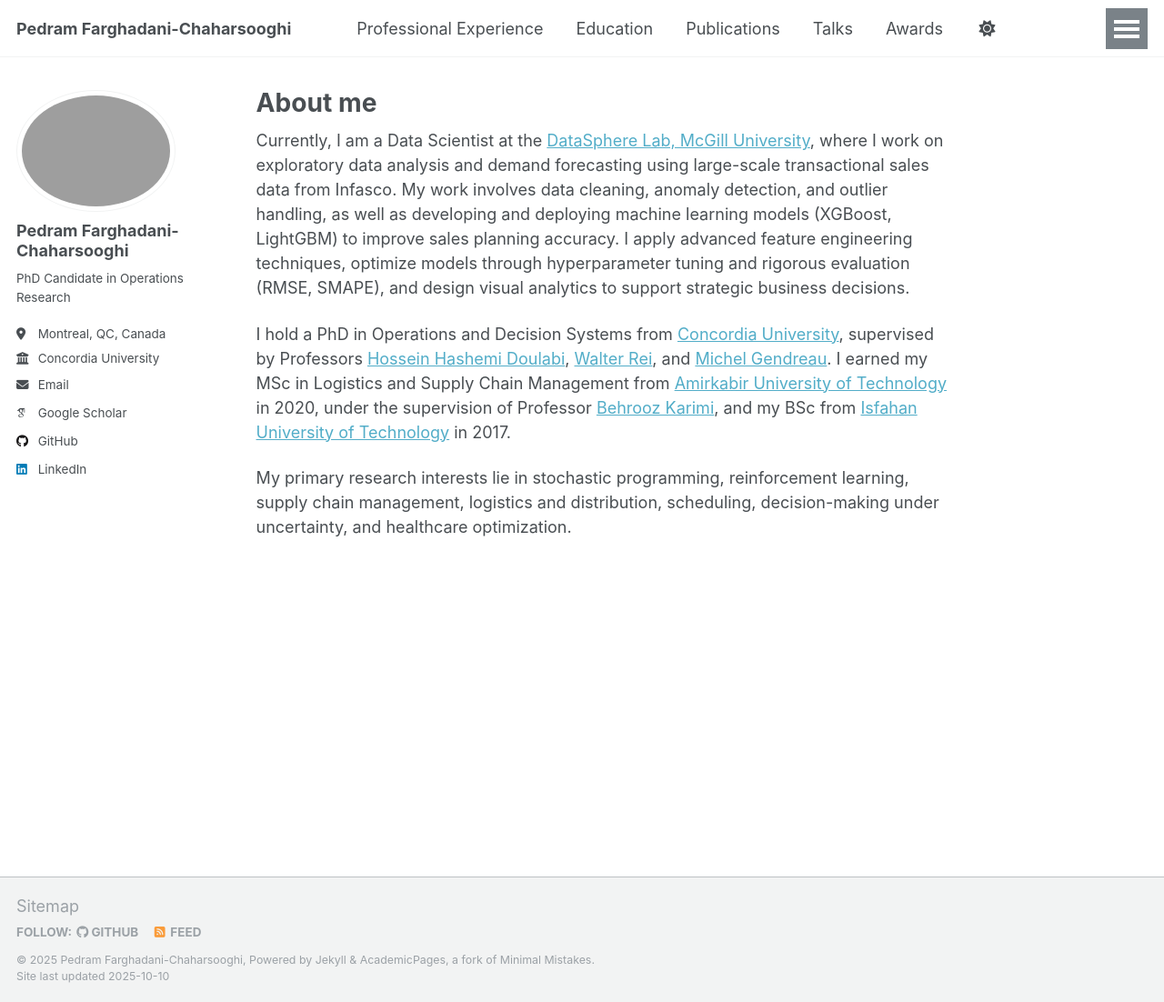
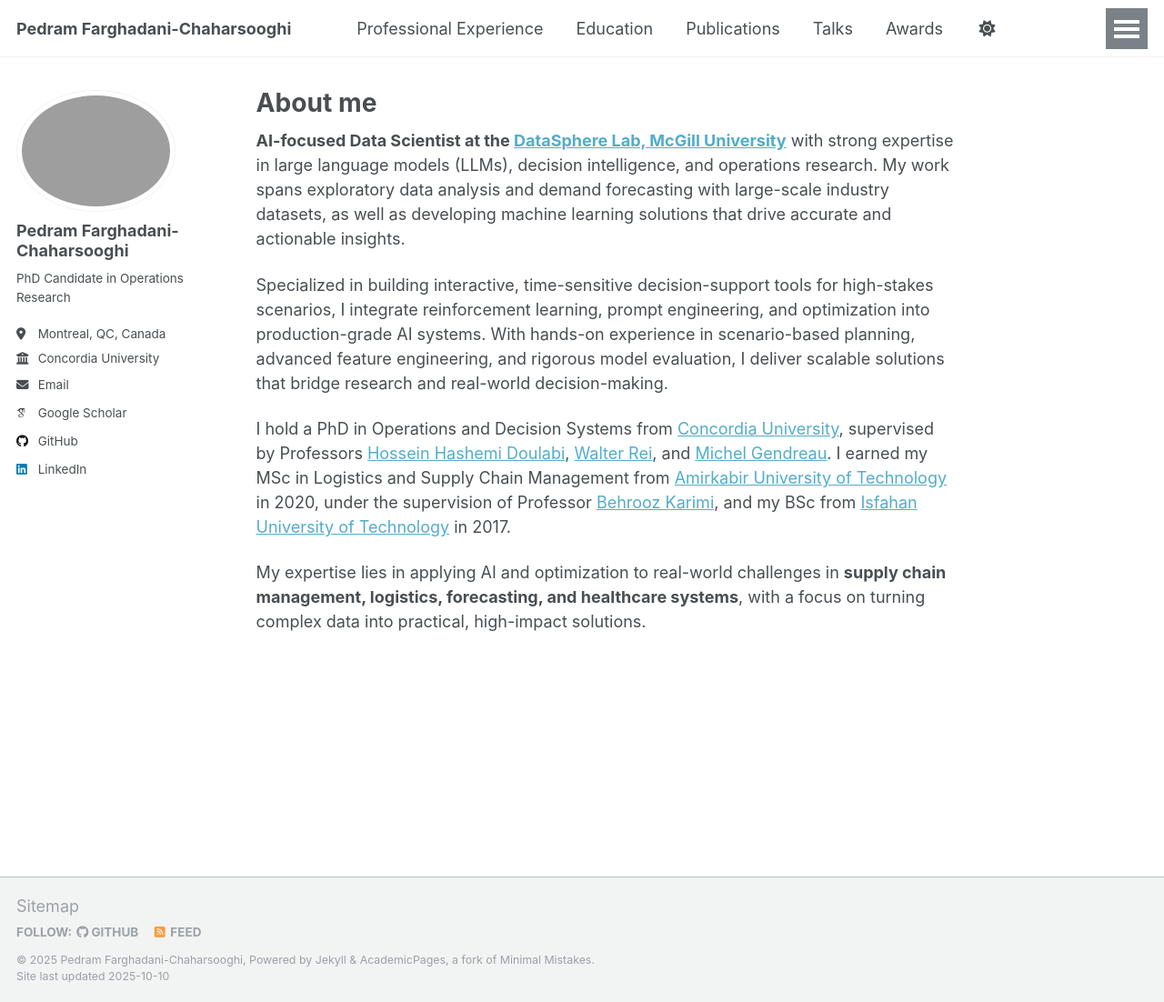
Before and after one commit to Pedram-Fdi/Pedram-Fdi.github.io, a Jekyll site: the page built from _pages/about.md, in a window 1280 px wide and 1102 px high. Shown: the whole window at 91% size. Built offline with Jekyll 4.4.1, drawn with Linux system fonts in a browser that asks for light colours; some web fonts are replaced.

Commit message:
Update about.md

```diff
--- a/_pages/about.md
+++ b/_pages/about.md
@@ -7,8 +7,10 @@ redirect_from:
   - /about.html
 ---
 
-Currently, I am a Data Scientist at the [DataSphere Lab, McGill University](https://www.mcgill.ca/bensadoun-school/data-sphere-lab), where I work on exploratory data analysis and demand forecasting using large-scale transactional sales data from Infasco. My work involves data cleaning, anomaly detection, and outlier handling, as well as developing and deploying machine learning models (XGBoost, LightGBM) to improve sales planning accuracy. I apply advanced feature engineering techniques, optimize models through hyperparameter tuning and rigorous evaluation (RMSE, SMAPE), and design visual analytics to support strategic business decisions.
+**AI-focused Data Scientist at the [DataSphere Lab, McGill University](https://www.mcgill.ca/bensadoun-school/data-sphere-lab)** with strong expertise in large language models (LLMs), decision intelligence, and operations research. My work spans exploratory data analysis and demand forecasting with large-scale industry datasets, as well as developing machine learning solutions that drive accurate and actionable insights.
+
+Specialized in building interactive, time-sensitive decision-support tools for high-stakes scenarios, I integrate reinforcement learning, prompt engineering, and optimization into production-grade AI systems. With hands-on experience in scenario-based planning, advanced feature engineering, and rigorous model evaluation, I deliver scalable solutions that bridge research and real-world decision-making.
 
 I hold a PhD in Operations and Decision Systems from [Concordia University](https://www.concordia.ca/), supervised by Professors [Hossein Hashemi Doulabi](https://www.concordia.ca/faculty/hossein-hashemidoulabi.html), [Walter Rei](https://professeurs.uqam.ca/professeur/rei.walter/), and [Michel Gendreau](https://www.polymtl.ca/expertises/gendreau-michel). I earned my MSc in Logistics and Supply Chain Management from [Amirkabir University of Technology](https://aut.ac.ir/en) in 2020, under the supervision of Professor [Behrooz Karimi](https://aut.ac.ir/cv/2096/BEHROOZ-KARIMI?slc_lang=en&&cv=2096&mod=scv), and my BSc from [Isfahan University of Technology](https://english.iut.ac.ir/) in 2017.
 
-My primary research interests lie in stochastic programming, reinforcement learning, supply chain management, logistics and distribution, scheduling, decision-making under uncertainty, and healthcare optimization.
+My expertise lies in applying AI and optimization to real-world challenges in **supply chain management, logistics, forecasting, and healthcare systems**, with a focus on turning complex data into practical, high-impact solutions.
```
